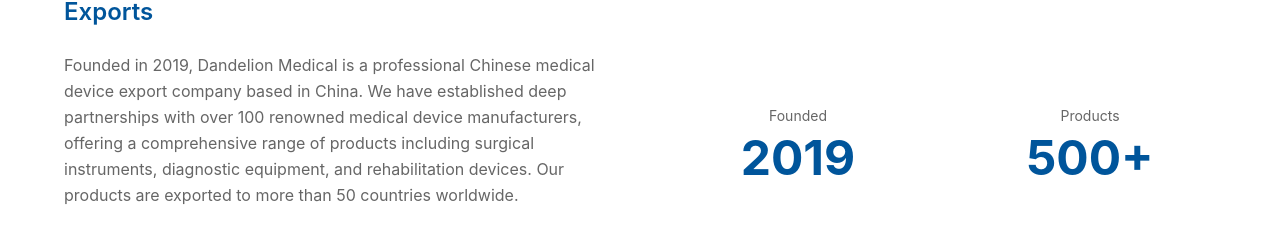
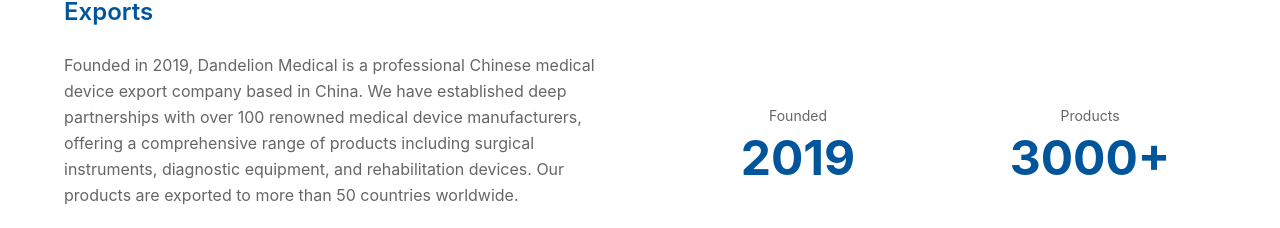
Before and after one commit to lfp56686877-boop/aliang, a Next.js app: page / in a window 1280 px wide. Shown: the part 972-1200 px from the top of the page. Built offline with nearby package versions, Linux system fonts and the light colour scheme; a web font is replaced by a local one.

Commit message:
fix: Update products count to 3000+

```diff
--- a/src/components/AboutSection.tsx
+++ b/src/components/AboutSection.tsx
@@ -11,7 +11,7 @@
 
 const stats: Stat[] = [
   { label: "Founded", value: 2019, unit: "" },
-  { label: "Products", value: 500, unit: "+" },
+  { label: "Products", value: 3000, unit: "+" },
   { label: "Countries", value: 50, unit: "+" },
   { label: "Partners", value: 100, unit: "+" },
 ];
```
